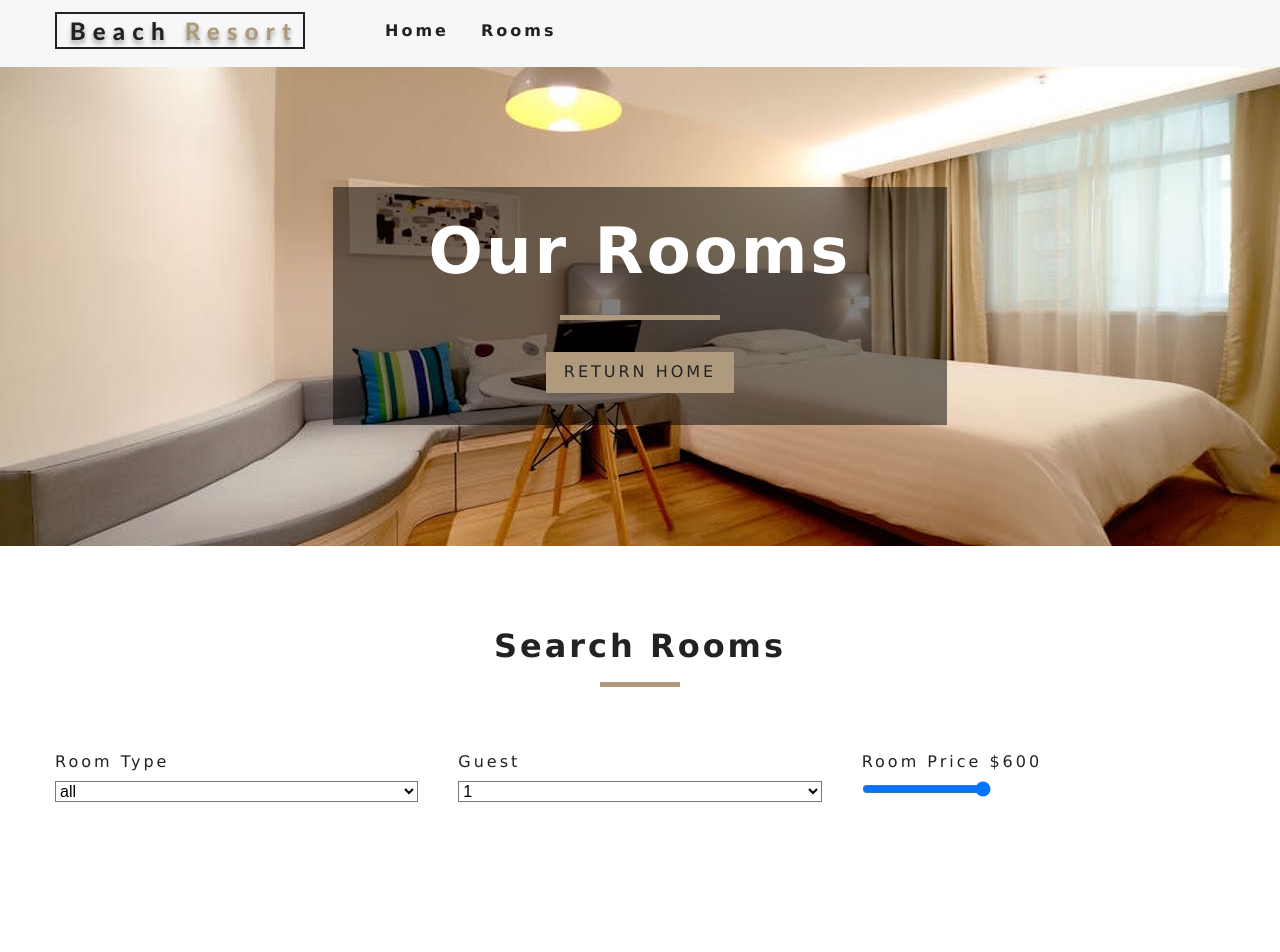
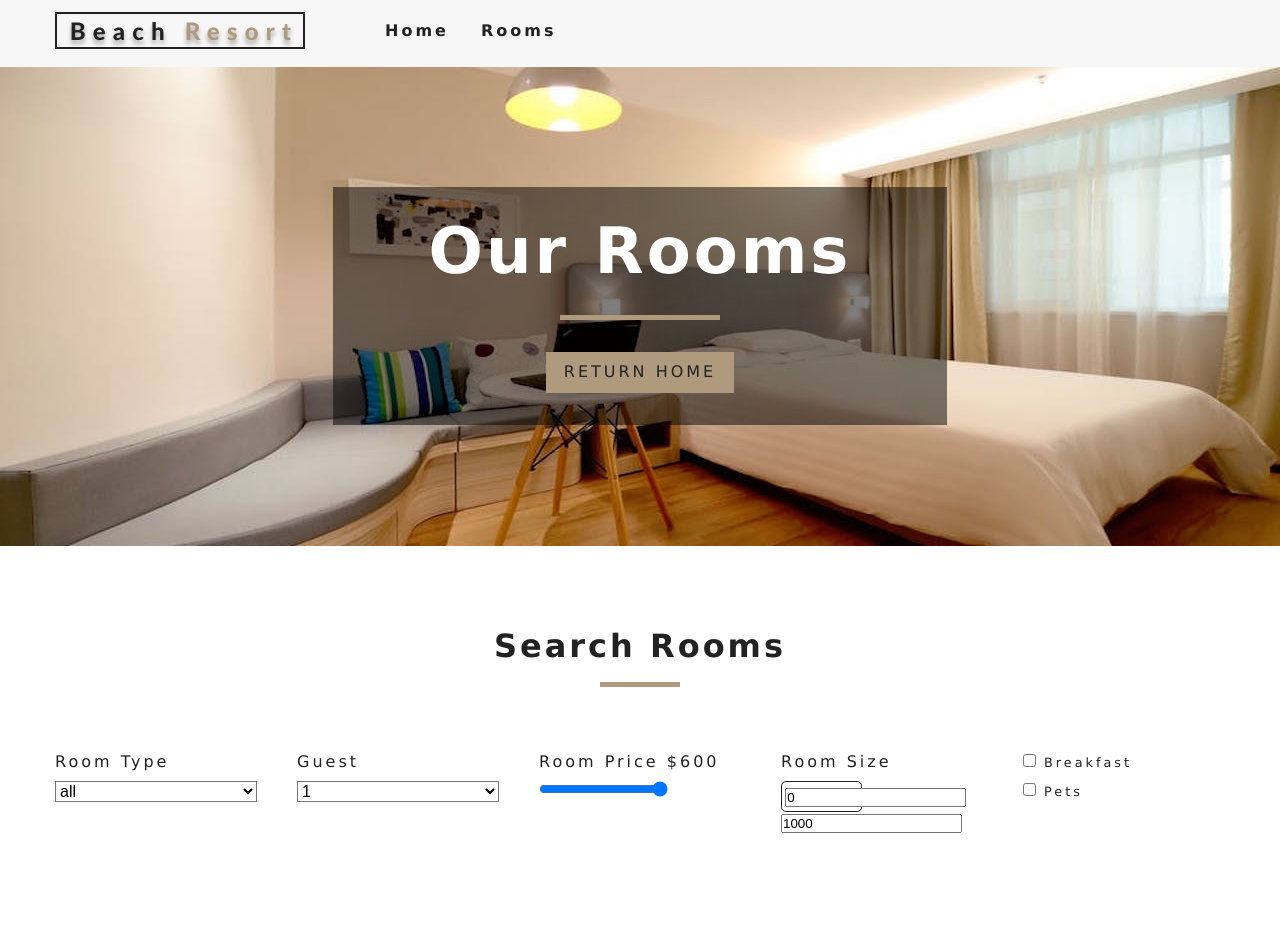
Before and after one commit to TracyZUMBU/resort, a React (Create React App) app: page /rooms in a window 1280 px wide. Shown: the top 952 px of the page. Built offline with nearby package versions, Linux system fonts and the light colour scheme.

Commit message:
set filter by extras

```diff
--- a/src/components/RoomFilter.js
+++ b/src/components/RoomFilter.js
@@ -18,7 +18,8 @@
         minPrice,
         maxPrice,
         minSize,
-        Breakfast,
+        maxSize,
+        breakfast,
         pets
     } = context
 
@@ -83,6 +84,50 @@
                         onChange={handleChange}
                     />
                 </div>
+                {/* size of room */}
+                <div className="form-group">
+                    <label htmlFor="size">room size</label>
+                    <div className="size-input">
+                        <input
+                            type="number"
+                            name="minSize"
+                            id="size"
+                            value={minSize}
+                            onChange={handleChange}
+                        />
+                    </div>
+                    <input
+                            type="number"
+                            name="maxSize"
+                            id="size"
+                            value={maxSize}
+                            onChange={handleChange}
+                        />
+                </div>
+                {/* extras */}
+                <div className="form-group">
+                    <div className="single-extra">
+                        <input
+                        type="checkbox"
+                        name="breakfast"
+                        id="breakfast"
+                        checked={breakfast}
+                        onChange={handleChange}
+                        />
+                        <label htmlFor="breakfast">breakfast</label>
+
+                    </div>
+                    <div className="single-extra">
+                        <input
+                        type="checkbox"
+                        name="pets"
+                        id="pets"
+                        checked={pets}
+                        onChange={handleChange}
+                        />
+                        <label htmlFor="pets">pets</label>
+                    </div>
+                </div>
             </form>
         </section>
     )
--- a/src/context.js
+++ b/src/context.js
@@ -56,7 +56,7 @@
 
     handleChange = event => {
         const target = event.target
-        const value = event.type === 'checkbox' ? target.checked : target.value
+        const value = target.type === 'checkbox' ? target.checked : target.value
         const name = event.target.name
         this.setState({
             [name]: value
@@ -92,7 +92,16 @@
     // filter by price
         tempRooms = tempRooms.filter(room => room.price <= price)
 
+    //filter by size
 
+
+    //filtet by breakfats
+        if(breakfast){
+            tempRooms = tempRooms.filter(room => room.breakfast === true)
+        }
+        if(pets){
+            tempRooms = tempRooms.filter(room => room.pets === true)
+        }
     // change state based on filters
         this.setState({
             sortedRooms: tempRooms
```
